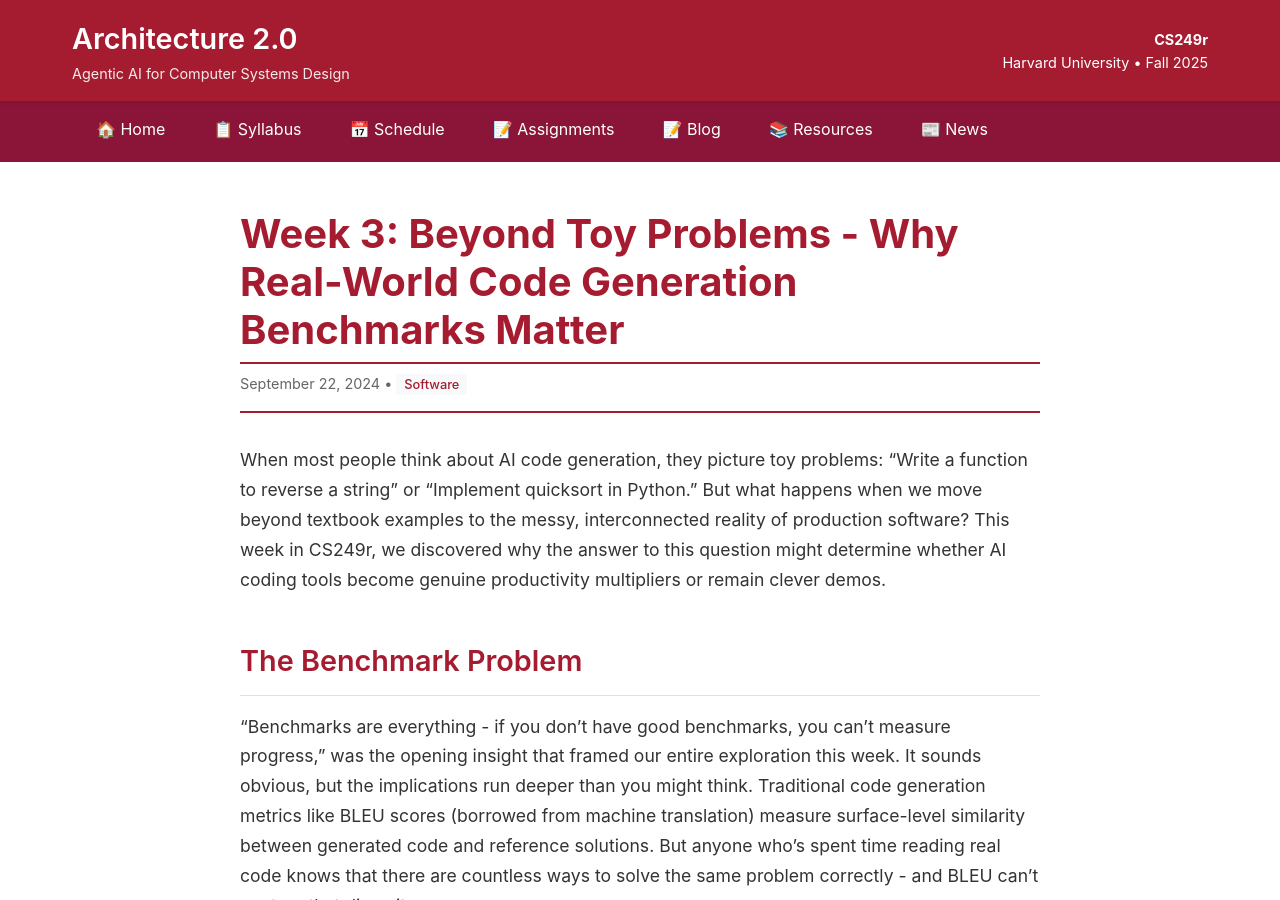
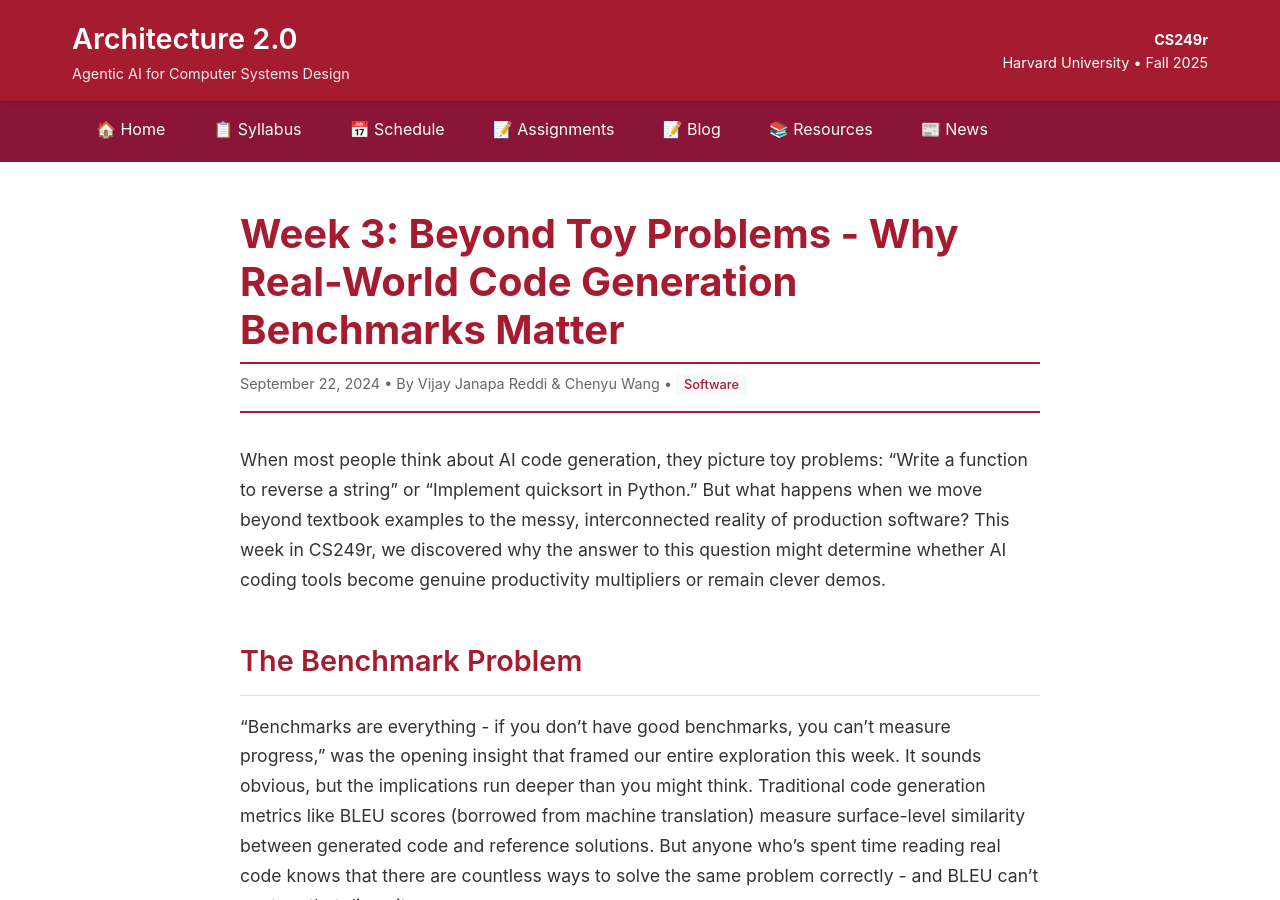
Before and after one commit to harvard-edge/cs249r_fall2025, a Jekyll site: the page built from _posts/2024-09-22-week-3-beyond-toy-problems.md, in a window 1280 px wide and 900 px high. Built offline with Jekyll 4.4.1, drawn with Linux system fonts in a browser that asks for light colours; comment, search, counter and statistics services are not loaded.

Commit message:
Add author support and fix permalinks for blog posts
- Added author field to all blog posts (supports single or multiple authors)
- Added explicit permalinks to ensure posts render correctly on GitHub Pages
- Updated post layout to display author names
- Updated blog-writer agent to include author field in generated posts
- Set global permalink structure in _config.yml

Now blog posts can show "By Vijay Janapa Reddi" or "By Vijay Janapa Reddi & Chenyu Wang"
for collaborative posts.

```diff
--- a/_config.yml
+++ b/_config.yml
@@ -44,5 +44,6 @@ social:
     - "https://harvard-edge.github.io/cs249r_fall2025"
 
 # Blog settings
+permalink: /blog/:year/:month/:day/:title/
 disqus:
   shortname: "cs249r-harvard"  # You'll need to create this on Disqus
--- a/_layouts/post.html
+++ b/_layouts/post.html
@@ -7,6 +7,9 @@ layout: default
         <h1>{{ page.title }}</h1>
         <div class="blog-meta">
             <time datetime="{{ page.date | date_to_xmlschema }}">{{ page.date | date: "%B %d, %Y" }}</time>
+            {% if page.author %}
+                • By {{ page.author }}
+            {% endif %}
             {% if page.categories %}
                 • <span class="categories">
                     {% for category in page.categories %}
--- a/_posts/2024-09-22-week-3-beyond-toy-problems.md
+++ b/_posts/2024-09-22-week-3-beyond-toy-problems.md
@@ -2,7 +2,9 @@
 layout: post
 title: "Week 3: Beyond Toy Problems - Why Real-World Code Generation Benchmarks Matter"
 date: 2024-09-22
+author: "Vijay Janapa Reddi & Chenyu Wang"
 categories: software
+permalink: /blog/2024/09/22/week-3-beyond-toy-problems/
 ---
 
 When most people think about AI code generation, they picture toy problems: "Write a function to reverse a string" or "Implement quicksort in Python." But what happens when we move beyond textbook examples to the messy, interconnected reality of production software? This week in CS249r, we discovered why the answer to this question might determine whether AI coding tools become genuine productivity multipliers or remain clever demos.
```
Also changed, not shown: _posts/2024-09-03-week-1-architecture-2-0.md (+2 -0 lines), _posts/2024-09-08-week-2-fundamental-challenges.md (+2 -0 lines), .claude/agents/blog-writer.md.
